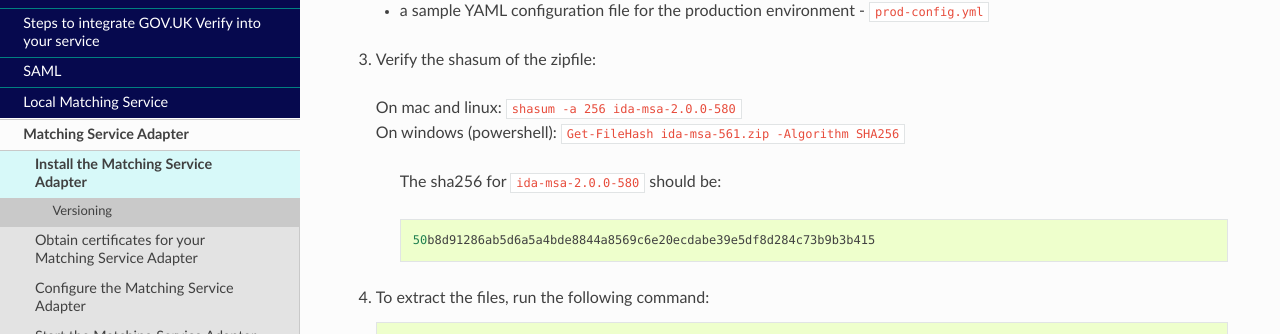
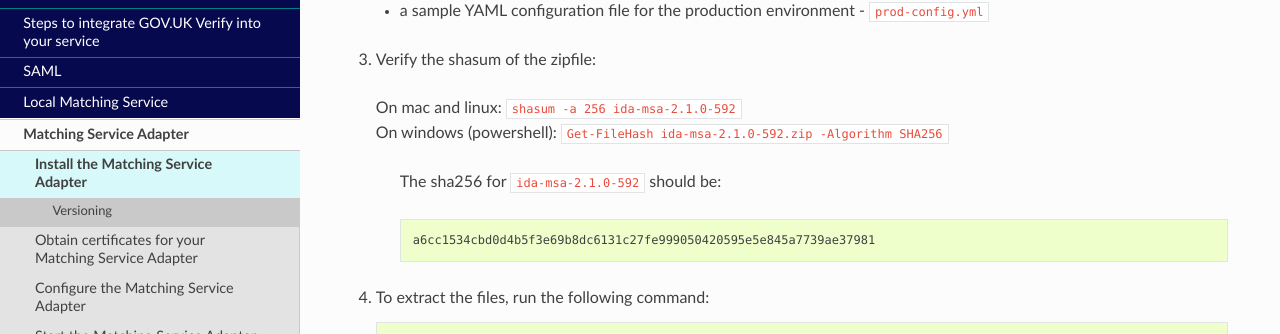
Before and after one commit to alphagov/rp-onboarding-tech-docs, a Sphinx documentation site: the page built from source/pages/msa/msaUse.rst, in a window 1280 px wide and 900 px high, scrolled down 410 px. Shown: the part 158-492 px from the top of the window. Built offline with Sphinx 7.4.7 and the Read the Docs theme 2.0.0, drawn with Linux system fonts in a browser that asks for light colours; nearby versions of some CDN libraries; pages that are not in the unit, such as notebooks, are missing from menus; comment, search, counter and statistics services are not loaded.

Commit message:
TT-1024: Update MSA shasum for version 2.1.0-592
Authors: @richardtowers @kevingarwood @hughemerson

```diff
--- a/source/pages/msa/msaUse.rst
+++ b/source/pages/msa/msaUse.rst
@@ -22,12 +22,12 @@
 
 3. Verify the shasum of the zipfile::
 
-  | On mac and linux: ``shasum -a 256 ida-msa-2.0.0-580``
-  | On windows (powershell): ``Get-FileHash ida-msa-561.zip -Algorithm SHA256``
+  | On mac and linux: ``shasum -a 256 ida-msa-2.1.0-592``
+  | On windows (powershell): ``Get-FileHash ida-msa-2.1.0-592.zip -Algorithm SHA256``
 
-   The sha256 for ``ida-msa-2.0.0-580`` should be::
+   The sha256 for ``ida-msa-2.1.0-592`` should be::
 
-    50b8d91286ab5d6a5a4bde8844a8569c6e20ecdabe39e5df8d284c73b9b3b415
+    a6cc1534cbd0d4b5f3e69b8dc6131c27fe999050420595e5e845a7739ae37981
 
 4. To extract the files, run the following command::
 
```
